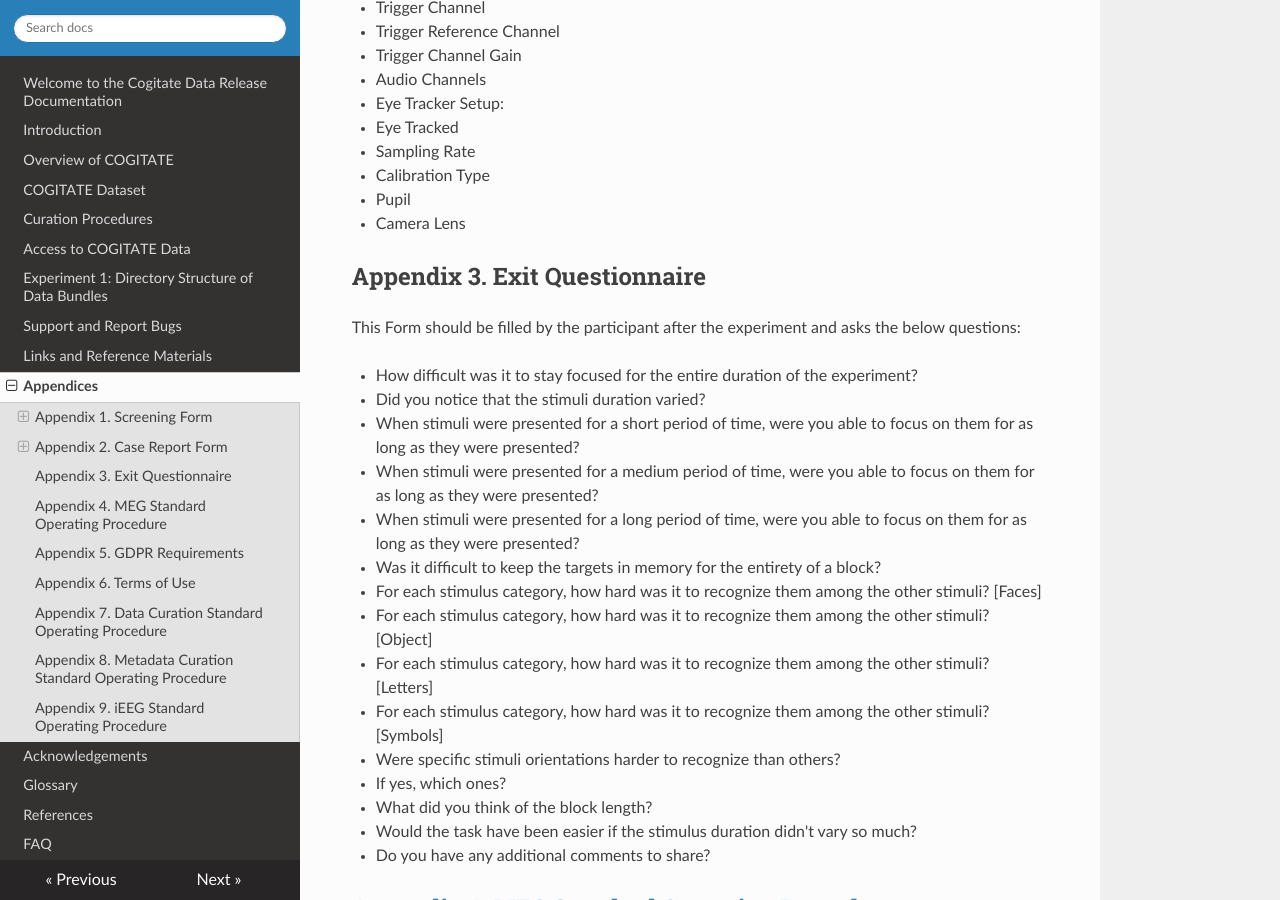
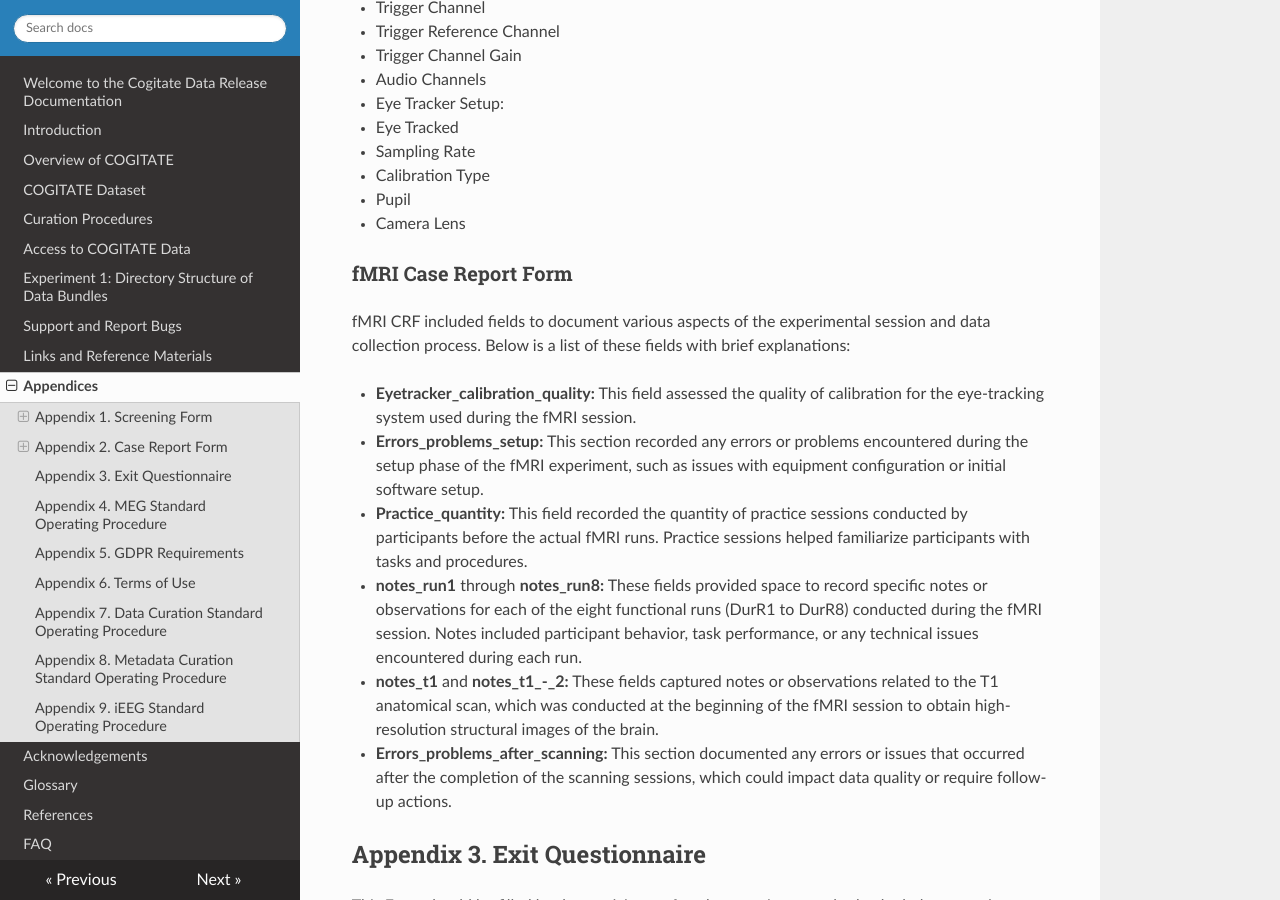
Before and after one commit to Cogitate-consortium/cogitate-data, an MkDocs documentation site: the page built from docs/09_appendices.md, in a window 1280 px wide and 900 px high, scrolled down 2492 px. Built offline with MkDocs 1.6.1, drawn with Linux system fonts in a browser that asks for light colours; nearby versions of some CDN libraries.

Commit message:
Added fMRI Case Report Form

```diff
--- a/docs/09_appendices.md
+++ b/docs/09_appendices.md
@@ -6,12 +6,12 @@
 
 This questionnaire should be filled by the participant before the experiment. It asks for some information such as name, weight (kg), email, data of birth and phone number of the subject following by a couple of questions including:
 
-- Have you participated in a MEG study before?
-- Do you suffer from any medical condition that may be relevant (e.g. epilepsy, diabetes, asthma)?
-- Do you suffer from claustrophobia?
-- Have you been formally diagnosed with attention deficit (hyperactivity) disorder (AD(H)D)?
-- Have you been formally diagnosed with autism spectrum disorder (ASD)?
-- Other information (e.g. spectacle prescription)
+* Have you participated in a MEG study before?
+* Do you suffer from any medical condition that may be relevant (e.g. epilepsy, diabetes, asthma)?
+* Do you suffer from claustrophobia?
+* Have you been formally diagnosed with attention deficit (hyperactivity) disorder (AD(H)D)?
+* Have you been formally diagnosed with autism spectrum disorder (ASD)?
+* Other information (e.g. spectacle prescription)
 
 ### fMRI Screening Form
 
@@ -19,30 +19,30 @@ Before participating in the experiment, subjects were asked to provide informati
 
 **Visual Acuity**
 
-- How would you rate your vision? [Excellent, Good, Fair, Poor]
-- Do you use corrective lenses (e.g., glasses & contact lenses)? [Yes, No]
-- If “Yes” to question 2, which form of corrective lenses do you use? [Glasses, Soft contact lenses, Hard contact lenses, Lenses prescription, if known]
-- Are you color-blind? [Yes, No]
-- Which is your dominant eye? [Left, Right]
+* How would you rate your vision? [Excellent, Good, Fair, Poor]
+* Do you use corrective lenses (e.g., glasses & contact lenses)? [Yes, No]
+* If “Yes” to question 2, which form of corrective lenses do you use? [Glasses, Soft contact lenses, Hard contact lenses, Lenses prescription, if known]
+* Are you color-blind? [Yes, No]
+* Which is your dominant eye? [Left, Right]
 
 **Hearing Acuity**
 
-- How would you rate your hearing? [Excellent, Good, Fair, Poor]
-- Do you use assistive listening devices (e.g. hearing aids)? [Yes, No]
+* How would you rate your hearing? [Excellent, Good, Fair, Poor]
+* Do you use assistive listening devices (e.g. hearing aids)? [Yes, No]
 
 **Neurologic/Psychiatric and Medical History**
 
-- Do you currently suffer from any neurologic or psychiatric disorders (e.g. depression, bipolar disorder)? [Yes, ----, No]
-- Have you previously been diagnosed with any neurologic or psychiatric disorders (e.g., depression, bipolar disorder)? [Yes, ----, No]
-- Have you ever experienced a loss of consciousness (e.g., concussion or coma)? [Yes, Date/duration of LOC, No]
+* Do you currently suffer from any neurologic or psychiatric disorders (e.g. depression, bipolar disorder)? [Yes, ----, No]
+* Have you previously been diagnosed with any neurologic or psychiatric disorders (e.g., depression, bipolar disorder)? [Yes, ----, No]
+* Have you ever experienced a loss of consciousness (e.g., concussion or coma)? [Yes, Date/duration of LOC, No]
 
 **Handedness**
 
-- Which is your dominant hand? [Left, Right, Ambidextrous]
+* Which is your dominant hand? [Left, Right, Ambidextrous]
 
 **Participation**
 
-- Are you interested in participating in this study? [Yes, No]
+* Are you interested in participating in this study? [Yes, No]
 
 ## Appendix 2. Case Report Form
 
@@ -90,6 +90,17 @@ The iEEG case report form contained essential details such as the subject's ID,
   * Pupil
   * Camera Lens
 
+### fMRI Case Report Form
+
+fMRI CRF included fields to document various aspects of the experimental session and data collection process. Below is a list of these fields with brief explanations:
+
+* **Eyetracker_calibration_quality:** This field assessed the quality of calibration for the eye-tracking system used during the fMRI session.
+* **Errors_problems_setup:** This section recorded any errors or problems encountered during the setup phase of the fMRI experiment, such as issues with equipment configuration or initial software setup.
+* **Practice_quantity:** This field recorded the quantity of practice sessions conducted by participants before the actual fMRI runs. Practice sessions helped familiarize participants with tasks and procedures.
+* **notes_run1** through **notes_run8:** These fields provided space to record specific notes or observations for each of the eight functional runs (DurR1 to DurR8) conducted during the fMRI session. Notes included participant behavior, task performance, or any technical issues encountered during each run.
+* **notes_t1** and **notes_t1_-_2:** These fields captured notes or observations related to the T1 anatomical scan, which was conducted at the beginning of the fMRI session to obtain high-resolution structural images of the brain.
+* **Errors_problems_after_scanning:** This section documented any errors or issues that occurred after the completion of the scanning sessions, which could impact data quality or require follow-up actions.
+
 ## Appendix 3. Exit Questionnaire
 
 This Form should be filled by the participant after the experiment and asks the below questions:
```
